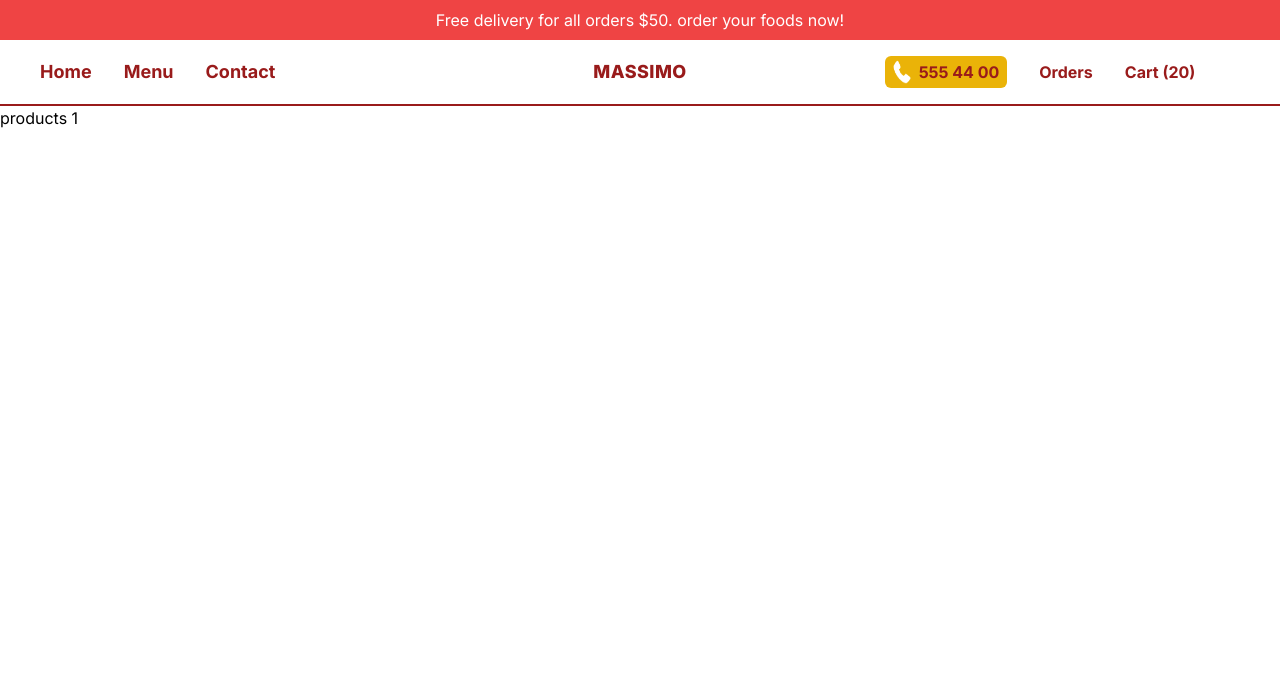
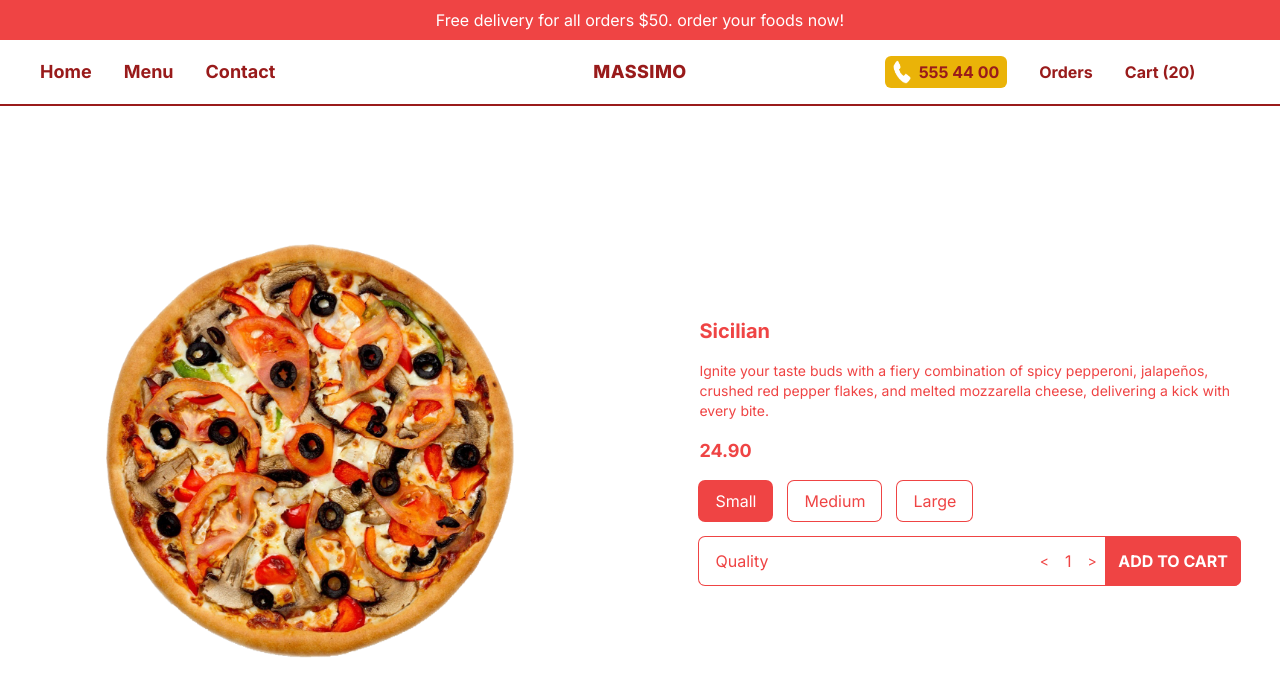
Before and after one commit to kugan7370/food-app, a Next.js app: page /product/1 in a window 1280 px wide. Shown: the top 696 px of the page. Built offline with nearby package versions, Linux system fonts and the light colour scheme.

Commit message:
added category, single product

```diff
--- /dev/null
+++ b/app/Components/Options.tsx
@@ -0,0 +1,55 @@
+'use client'
+import React, { useEffect } from 'react'
+
+import { useState } from 'react'
+
+interface Props {
+    basicPrice: number;
+    options?: { title: string; additionalPrice: number }[];
+}
+
+const Price = ({ basicPrice, options }: Props) => {
+    const [quality, setQuality] = useState(1)
+    const [option, setOption] = useState(0)
+    const [totalPrice, settotalPrice] = useState(basicPrice)
+
+
+    useEffect(() => {
+        settotalPrice((options ? (options[option].additionalPrice + basicPrice) : basicPrice) * quality)
+
+    }, [quality, option, basicPrice, options])
+
+
+
+
+    return (
+        <div className='flex flex-col gap-4'>
+            <span className='text-lg font-bold'>{totalPrice.toFixed(2)}</span>
+
+            {/* optionContainer */}
+            <div className="flex gap-4">
+                {options && options.map((item, index) => (
+                    <button key={index} style={{ backgroundColor: option === index ? "rgb(239 68 68)" : "white", color: option === index ? "white" : "rgb(239 68 68)" }} onClick={() => setOption(index)} className={`px-4 py-2 ring-1 ring-red-500 rounded-md`}>{item.title}</button>
+                ))}
+
+            </div>
+
+            {/* quantity container */}
+            <div className=" text-red-500 ring-1 ring-red-500  rounded-md flex justify-between items-center">
+                <div className="flex justify-between w-3/4 items-center">
+                    <h4 className='px-4'>Quality</h4>
+                    <div className="flex gap-4">
+                        <button className='text-sm' onClick={() => setQuality((pre) => pre > 1 ? pre - 1 : 1)}>{'<'}</button>
+                        <span>{quality}</span>
+                        <button className='text-sm mr-2' onClick={() => setQuality((pre) => pre >= 9 ? 9 : pre + 1)}>{'>'}</button>
+                    </div>
+
+                </div>
+                <button className='p-3 bg-red-500 text-white  ring-1 ring-red-500 font-bold uppercase rounded-r-md '>Add to cart</button>
+
+            </div>
+        </div>
+    )
+}
+
+export default Price
--- /dev/null
+++ b/app/menu/[Category]/page.tsx
@@ -0,0 +1,34 @@
+import { featuredProducts } from '@/data'
+import Image from 'next/image'
+import Link from 'next/link'
+import React from 'react'
+
+const category = () => {
+    return (
+        <div className='flex flex-wrap'>
+            {featuredProducts && featuredProducts.map((item) => (
+                <Link href={`/product/${item.title}`} key={item.id} className=" relative group w-screen lg:w-1/3 md:w-1/2 border-r-2 border-b-2 even:bg-fuchsia-50 border-red-600 h-[60vh]">
+                    {/* innerContainer */}
+                    <div className="flex flex-col justify-between p-5 h-[100%] ">
+                        <div className="relative h-[90%] lg:h-[80%] md:[80%]">
+                            {item.img && <Image src={item.img} alt='' fill className='object-contain' />}
+                        </div>
+
+                        {/* detail container */}
+                        <div className="flex justify-between items-center">
+                            <h1 className='text-2xl text-red-500 font-semibold'>{item.title}</h1>
+                            <h1 className=' text-2xl text-red-500 font-semibold'>${item.price}</h1>
+                        </div>
+                    </div>
+
+                    <div className="absolute top-0 right-0 w-full h-full  bg-black bg-opacity-30  justify-center items-center z-10 hidden group-hover:flex">
+                        <button className='  bg-red-500 text-white px-3 py-1 rounded-md'>Add to cart</button>
+
+                    </div>
+
+                </Link>))}
+        </div>
+    )
+}
+
+export default category
--- a/app/menu/page.tsx
+++ b/app/menu/page.tsx
@@ -1,10 +1,19 @@
+import { featuredProducts, menu } from '@/data'
+import Image from 'next/image'
+import Link from 'next/link'
 import React from 'react'
 
 const Menu = () => {
     return (
-        <div>
+        <div className="h-[calc(100vh-110px)] w-screen md:flex md:justify-center md:px-32 md:py-20  ">
+            {/* innerContainer */}
+            {menu && menu.map((item) => (
+                <Link href={`/menu/${item.slug}`} key={item.id} className="h-1/3 w-full p-5 md:h-full" style={{ backgroundImage: `url(${item.img})` }}>
+                    <h1 className={`text-${item.color == 'white' ? 'white' : 'black'} text-2xl font-bold mb-2`}>{item.title}</h1>
+                    <p className={`text-${item.color == 'white' ? 'white' : 'black'}`}>{item.desc}</p>
+                </Link>))}
+        </div>
 
-        </div>
     )
 }
 
--- a/app/product/[id]/page.tsx
+++ b/app/product/[id]/page.tsx
@@ -1,9 +1,29 @@
+import Price from '@/app/Components/Options'
+import { singleProduct } from '@/data'
+import Image from 'next/image'
 import React from 'react'
 
 const SingleProducts = () => {
+
+
+
     return (
-        <div>
-            products 1
+        <div className='w-screen '>
+            {/* innerContainer */}
+            {singleProduct && <div className="h-[calc(100vh-110px)]  lg:flex-row lg:justify-center items-center  w-full flex flex-col justify-between gap-10">
+                {/* imagecontainer */}
+                <div className="relative  w-full h-1/2 md:h-[60%]">
+                    {singleProduct.img && <Image src={singleProduct.img} alt='' fill className='object-contain' />}
+                </div>
+
+                {/* detail container */}
+                <div className="flex flex-col gap-4 text-red-500 px-10">
+                    <h1 className='text-xl font-bold'>{singleProduct.title}</h1>
+                    <p className='text-sm'>{singleProduct.desc}</p>
+                    <Price basicPrice={singleProduct.price} options={singleProduct.options} />
+                </div>
+            </div>}
+
         </div>
     )
 }
```
